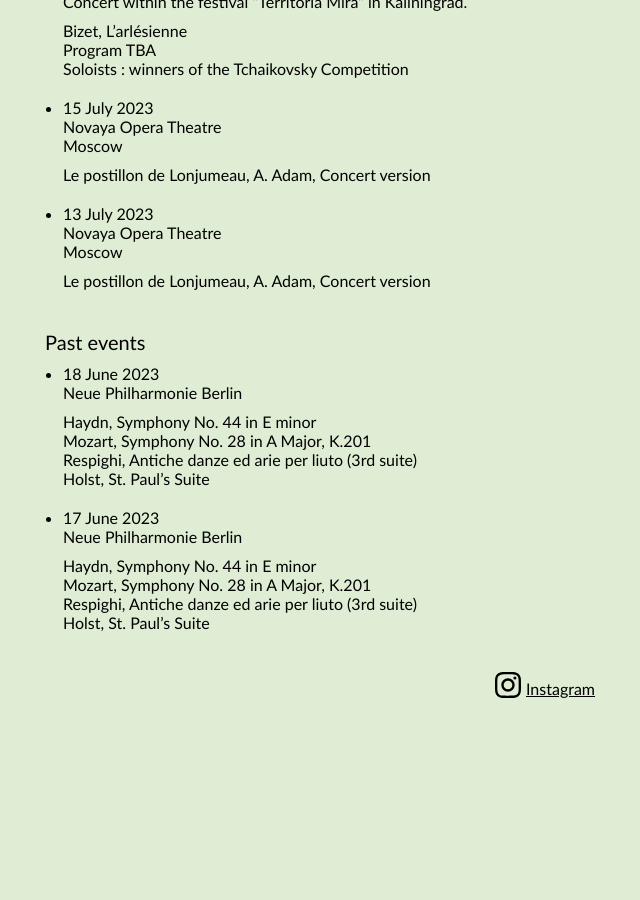
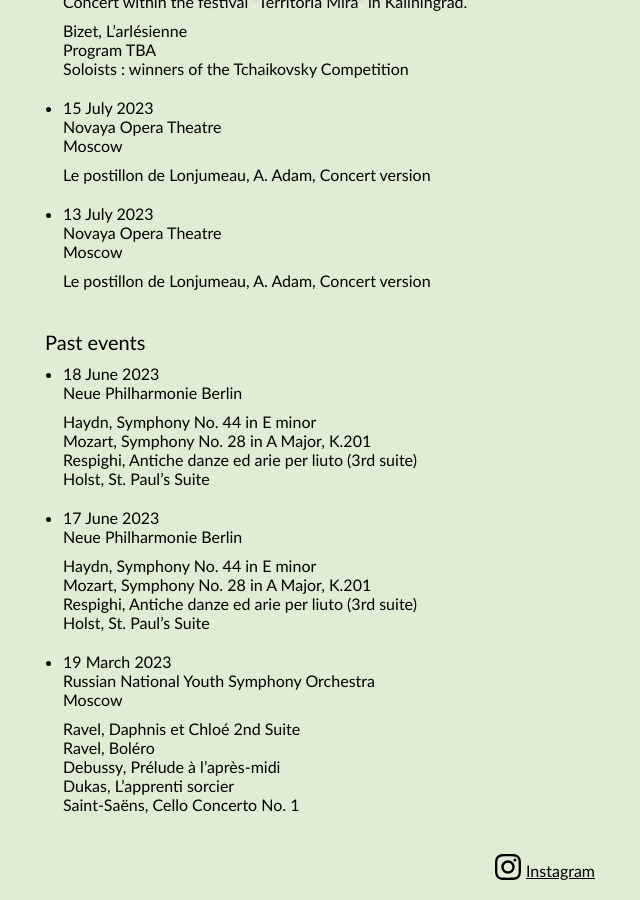
Before and after one commit to martincadoux/clementnonciaux.com, a Jekyll site: the page built from _pages/calendar.html, in a window 1280 px wide and 900 px high, scrolled down 1699 px. Shown: the whole window, without its empty margins (95-735 px from the left). Built offline with Jekyll 4.4.1, drawn with Linux system fonts in a browser that asks for light colours; before the commit the page ends 2417 px from its top, so only the background shows below that.

Commit message:
Update events.yml

```diff
--- a/_data/events.yml
+++ b/_data/events.yml
@@ -133,3 +133,14 @@
     Mozart, Symphony No. 28 in A Major, K.201
     Respighi, Antiche danze ed arie per liuto (3rd suite)
     Holst, St. Paul’s Suite
+
+- date: 2023-03-19
+  location: |-
+    Russian National Youth Symphony Orchestra
+    Moscow
+  program: |-
+    Ravel, Daphnis et Chloé 2nd Suite
+    Ravel, Boléro
+    Debussy, Prélude à l’après-midi
+    Dukas, L’apprenti sorcier
+    Saint-Saëns, Cello Concerto No. 1
```
